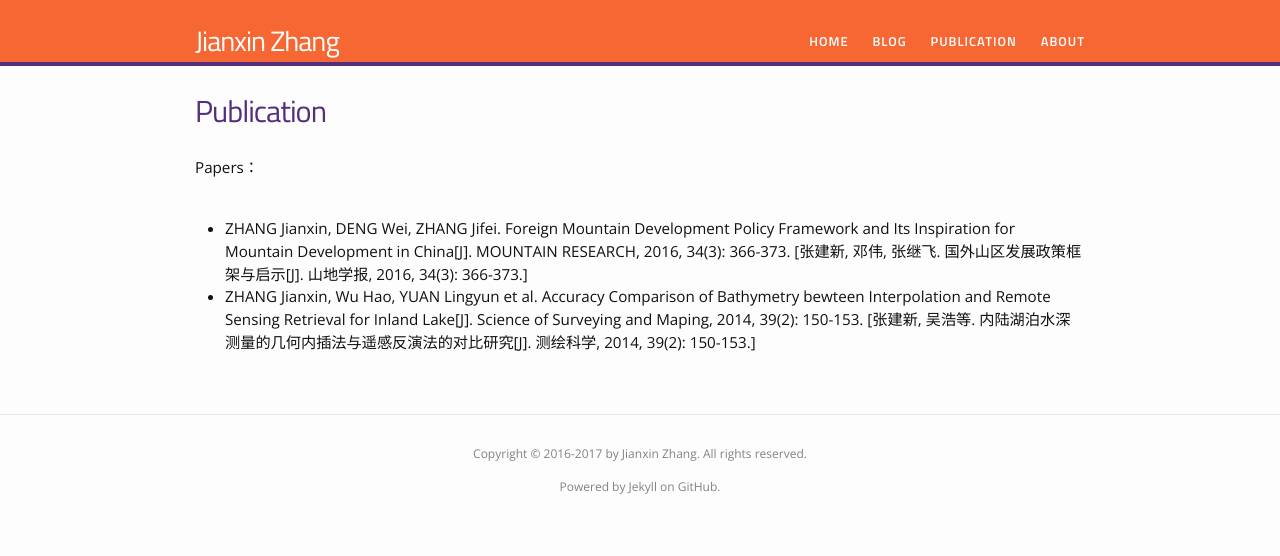
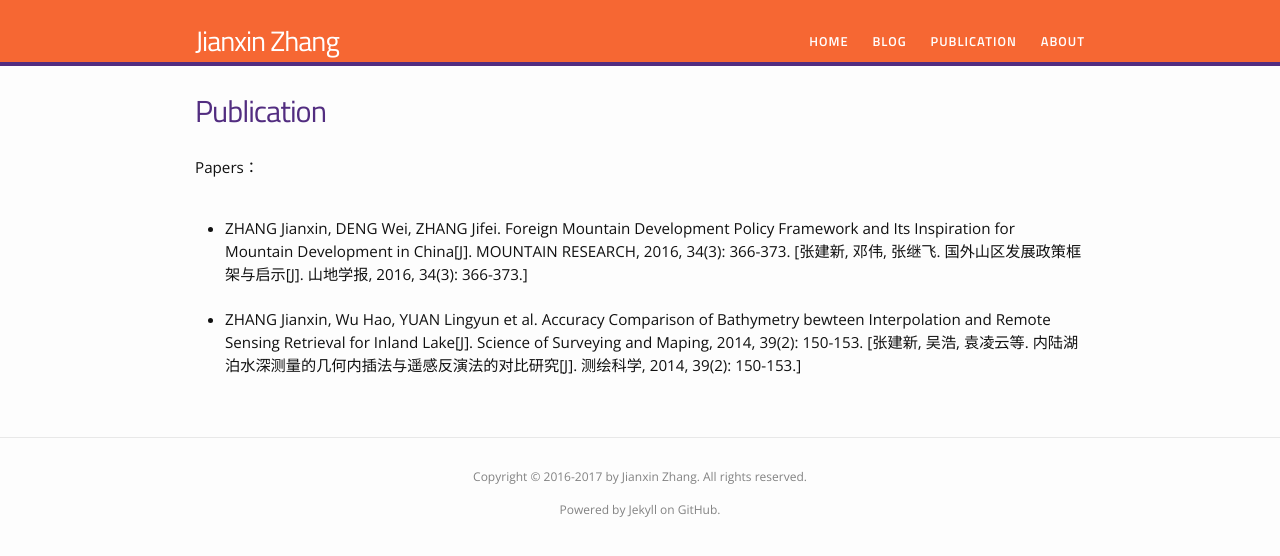
Before and after one commit to 0ZJX0/0ZJX0.github.io, a Jekyll site: the page built from publication.md, in a window 1280 px wide. Shown: the top 556 px of the page. Built offline with Jekyll 4.4.1, drawn with Linux system fonts in a browser that asks for light colours.

Commit message:
Update publication.md

```diff
--- a/publication.md
+++ b/publication.md
@@ -7,5 +7,5 @@
 <h4>Papers：</h4>
 <ul>
   <li>ZHANG Jianxin, DENG Wei, ZHANG Jifei. Foreign Mountain Development Policy Framework and Its Inspiration for Mountain Development in China[J]. MOUNTAIN RESEARCH, 2016, 34(3): 366-373. [张建新, 邓伟, 张继飞. 国外山区发展政策框架与启示[J]. 山地学报, 2016, 34(3): 366-373.]</li>
-  <li>ZHANG Jianxin, Wu Hao, YUAN Lingyun et al. Accuracy Comparison of Bathymetry bewteen Interpolation and Remote Sensing Retrieval for Inland Lake[J]. Science of Surveying and Maping, 2014, 39(2): 150-153. [张建新, 吴浩等. 内陆湖泊水深测量的几何内插法与遥感反演法的对比研究[J]. 测绘科学, 2014, 39(2): 150-153.]</li>
+  <li>ZHANG Jianxin, Wu Hao, YUAN Lingyun et al. Accuracy Comparison of Bathymetry bewteen Interpolation and Remote Sensing Retrieval for Inland Lake[J]. Science of Surveying and Maping, 2014, 39(2): 150-153. [张建新, 吴浩, 袁凌云等. 内陆湖泊水深测量的几何内插法与遥感反演法的对比研究[J]. 测绘科学, 2014, 39(2): 150-153.]</li>
 </ul>
```
